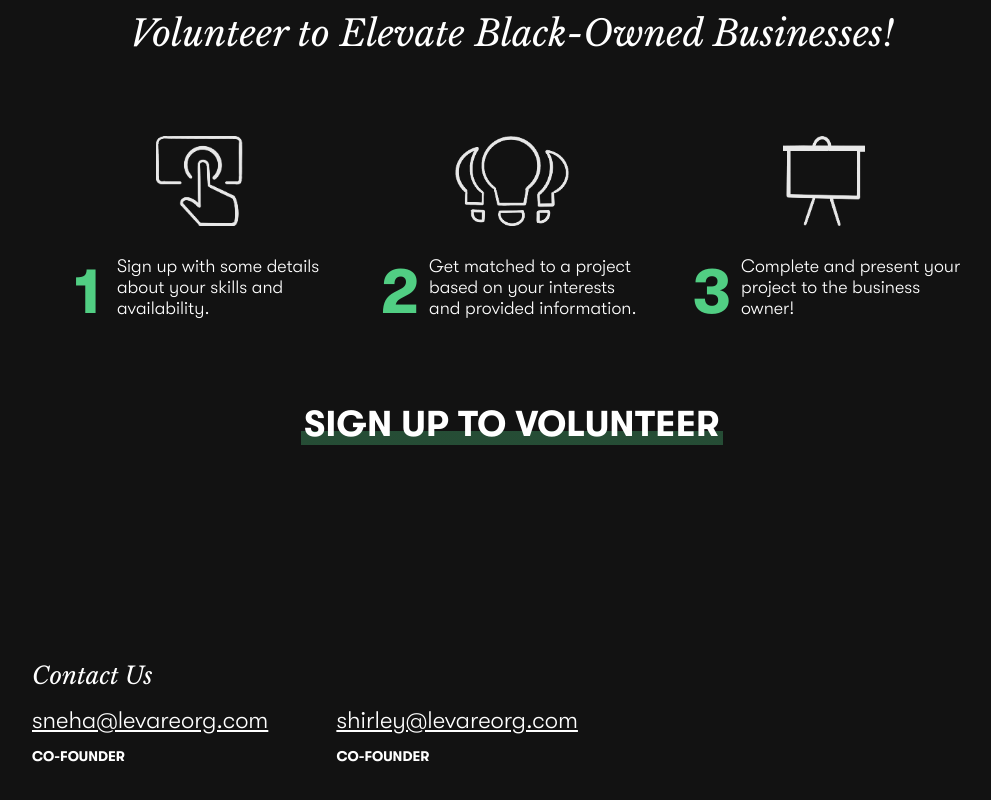
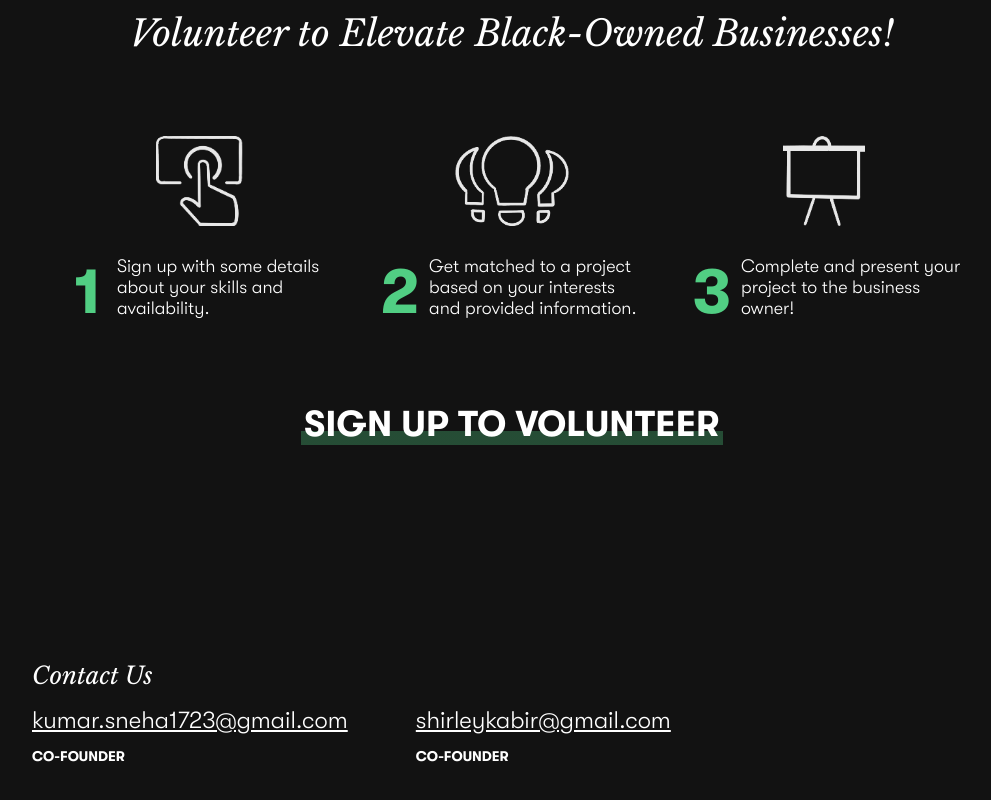
Before and after one commit to LevareOrg/LevareOrg.github.io, a plain HTML site: page index.html in a window 1280 px wide. Shown: the part 1723-2523 px from the top of the page, without its empty margins (128-1119 px from the left). Drawn offline with nearby package versions, Linux system fonts and the light colour scheme; files whose address does not match are found by name.

Commit message:
change email

```diff
--- a/index.html
+++ b/index.html
@@ -91,11 +91,11 @@
     <div id="footer">
       <h1>Contact Us</h1>
       <div class="contact">
-        <a href="mailto:sneha@levareorg.com">sneha@levareorg.com</a>
+        <a href="mailto:kumar.sneha1723@gmail.com">kumar.sneha1723@gmail.com</a>
         <p>Co-founder</p>
       </div>
       <div class="contact">
-        <a href="mailto:shirley@levareorg.com">shirley@levareorg.com</a>
+        <a href="mailto:shirleykabir@gmail.com">shirleykabir@gmail.com</a>
         <p>Co-founder</p>
       </div>
     </div>
```
